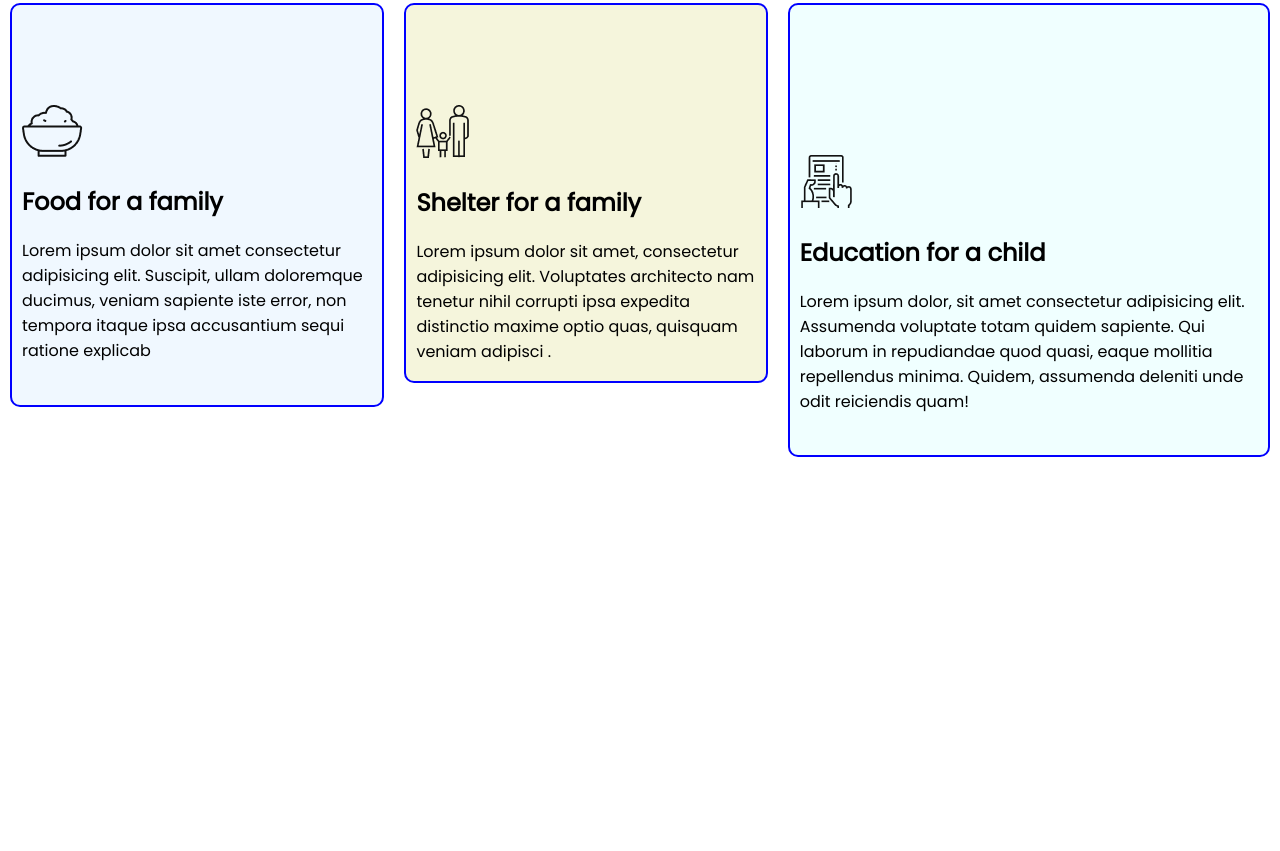
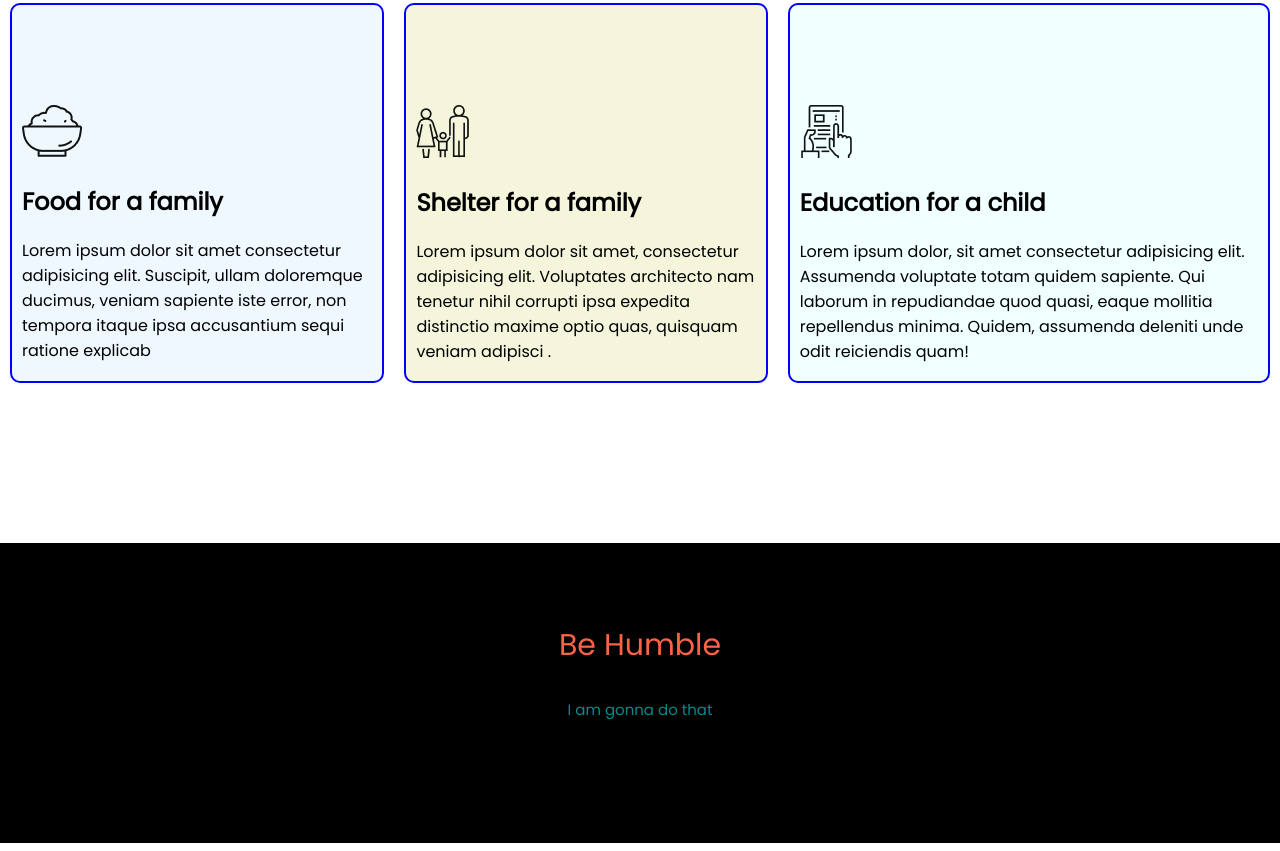
Before and after one commit to capnemo20/donate-today-web, a plain HTML site: page index.html in a window 1280 px wide. Shown: the part 1473-2324 px from the top of the page. Before the commit the page ends 1930 px from the top, so only its background shows below. Drawn offline with Linux system fonts and the light colour scheme.

Commit message:
final commit for main assignment

```diff
--- a/index.html
+++ b/index.html
@@ -10,6 +10,11 @@
     <link rel="preconnect" href="https://fonts.gstatic.com" crossorigin>
     <link href="https://fonts.googleapis.com/css2?family=Noto+Sans:wght@400;700&family=Poppins&display=swap"
         rel="stylesheet">
+    <!-- <link rel="preconnect" href="https://fonts.googleapis.com">
+    <link rel="preconnect" href="https://fonts.gstatic.com" crossorigin>
+    <link
+        href="https://fonts.googleapis.com/css2?family=Lobster&family=Noto+Sans:wght@400;700&family=Poppins&display=swap"
+        rel="stylesheet"> -->
     <link rel="stylesheet" href="style.css">
 </head>
 
@@ -39,13 +44,13 @@
             <h3 id="amount1">£100</h3>
             <h3 id="amount2">£200</h3>
             <h3 id="amount3">£300</h3>
-            <h3  id="amount4">£400</h3>
+            <h3 id="amount4">£400</h3>
         </div>
 
         <div>
             <input type="text" name="" placeholder="Other Options (In GBP)" id="input-option">
         </div>
-        <div >
+        <div>
             <a id="donate-button2" target="_blank" href="">Donate Now</a>
         </div>
 
@@ -54,31 +59,39 @@
     <section>
         <div>
             <h1 class="donation-plan">Our Donation Plan</h1>
-            <p class="donation-plan-text">Lorem ipsum dolor sit amet, consectetur adipisicing elit. Soluta nulla velit sint, harum esse rerum?</p>
+            <p class="donation-plan-text">Lorem ipsum dolor sit amet, consectetur adipisicing elit. Soluta nulla velit
+                sint, harum esse rerum?</p>
         </div>
 
         <div class="last-part">
             <div class="first-part-of-last">
-                <img class = "food-img"src="food.png" alt="">
-                <h1 >Food for a family</h1>
-                <p>Lorem ipsum dolor sit amet consectetur adipisicing elit. Suscipit, ullam doloremque ducimus, veniam sapiente iste error, non tempora itaque ipsa accusantium sequi ratione explicab</p>
+                <img class="food-img" src="food.png" alt="">
+                <h1>Food for a family</h1>
+                <p>Lorem ipsum dolor sit amet consectetur adipisicing elit. Suscipit, ullam doloremque ducimus, veniam
+                    sapiente iste error, non tempora itaque ipsa accusantium sequi ratione explicab</p>
             </div>
 
             <div class="second-part-of-last">
                 <img src="shelter.png" alt="">
                 <h1>Shelter for a family</h1>
-                <p>Lorem ipsum dolor sit amet, consectetur adipisicing elit. Voluptates architecto nam tenetur nihil corrupti ipsa expedita distinctio maxime optio quas, quisquam veniam adipisci .</p>
+                <p>Lorem ipsum dolor sit amet, consectetur adipisicing elit. Voluptates architecto nam tenetur nihil
+                    corrupti ipsa expedita distinctio maxime optio quas, quisquam veniam adipisci .</p>
             </div>
 
             <div class="third-part-of-last">
                 <img src="education.png" alt="">
                 <h1>Education for a child</h1>
-                <p>Lorem ipsum dolor, sit amet consectetur adipisicing elit. Assumenda voluptate totam quidem sapiente. Qui laborum in repudiandae quod quasi, eaque mollitia repellendus minima. Quidem, assumenda deleniti unde odit reiciendis quam!</p>
+                <p>Lorem ipsum dolor, sit amet consectetur adipisicing elit. Assumenda voluptate totam quidem sapiente.
+                    Qui laborum in repudiandae quod quasi, eaque mollitia repellendus minima. Quidem, assumenda deleniti
+                    unde odit reiciendis quam!</p>
             </div>
 
         </div>
     </section>
-
+    <section class="footer-section">
+        <footer id="first-footer">Be Humble</footer>
+        <footer id="second-footer">I am gonna do that</footer>
+    </section>
 
 </body>
 
--- a/style.css
+++ b/style.css
@@ -58,6 +58,7 @@ body {
 
 .donation-sec {
     padding-top: 100px;
+
 }
 
 /* .donation-area{
@@ -107,7 +108,7 @@ body {
 
 }
 
-#amount3{
+#amount3 {
     margin-left: 30px;
     /* margin-left: 40px; */
     /* margin: 10px; */
@@ -117,7 +118,7 @@ body {
     background-color: bisque;
 }
 
-#amount4{
+#amount4 {
     margin-left: 30px;
     /* margin-left: 40px; */
     /* margin: 10px; */
@@ -126,7 +127,8 @@ body {
     border-radius: 5px;
     background-color: bisque;
 }
-#input-option{
+
+#input-option {
     margin-left: 520px;
     margin-bottom: 50px;
     margin-top: 2px;
@@ -136,6 +138,7 @@ body {
     padding-bottom: 10px;
     padding-right: 5px;
 }
+
 #donate-button2 {
     text-decoration: none;
 
@@ -156,48 +159,75 @@ body {
 
 
 }
-.donation-plan{
+
+.donation-plan {
     margin-top: 100px;
     margin-left: 500px;
     font-size: 43px;
 }
 
-.donation-plan-text{
+.donation-plan-text {
     text-align: center;
     margin-bottom: 100px;
 }
-.first-part-of-last{
+
+.first-part-of-last {
+
 
     border: 2px solid blue;
     border-radius: 10px;
     margin: 10px;
+
     padding-top: 100px;
     padding-left: 10px;
     padding-right: 5px;
-    padding-bottom: 300px;
+    padding-bottom: 250px;
     background-color: aliceblue;
 }
-.second-part-of-last{
+
+.second-part-of-last {
     border: 2px solid blue;
     border-radius: 10px;
     margin: 10px;
+
     padding-top: 100px;
     padding-left: 10px;
     padding-right: 5px;
-    padding-bottom:250px;
+    padding-bottom: 250px;
     background-color: beige;
 }
 
-.third-part-of-last{
+.third-part-of-last {
+
     border: 2px solid blue;
     border-radius: 10px;
     margin: 10px;
-    padding-top: 150px;
+
+    padding-top: 100px;
     padding-left: 10px;
     padding-right: 5px;
-    padding-bottom: 300px;
+    padding-bottom: 250px;
     background-color: azure;
 }
-/* .food-img{
-    padding-top: -200px;
-} */
+
+.footer-section {
+    height: 300px;
+    width: 100%;
+    background-color: black;
+    margin-top: 150px;
+
+}
+
+#first-footer {
+    color:tomato;
+   text-align: center;
+    font-size: 30px;
+    padding-top: 80px;
+    padding-bottom: 30px;
+}
+
+#second-footer {
+    color: darkcyan;
+    font-size: 15px;
+    text-align: center;
+}
```
